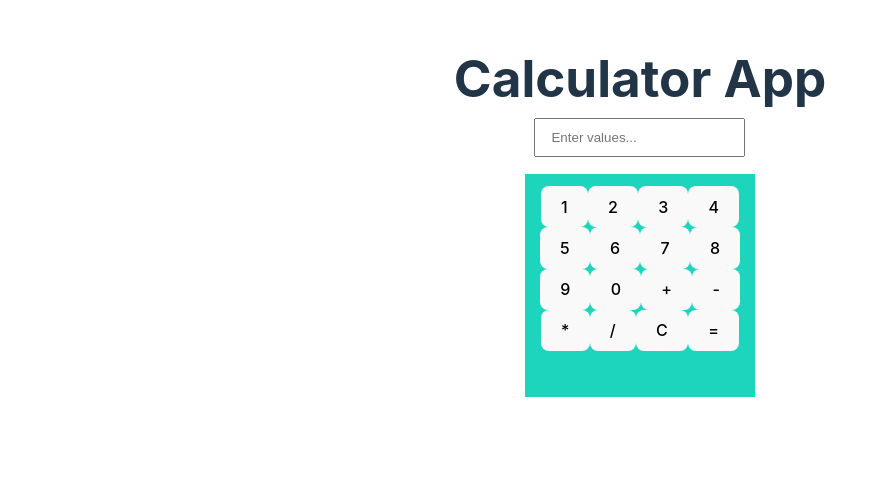
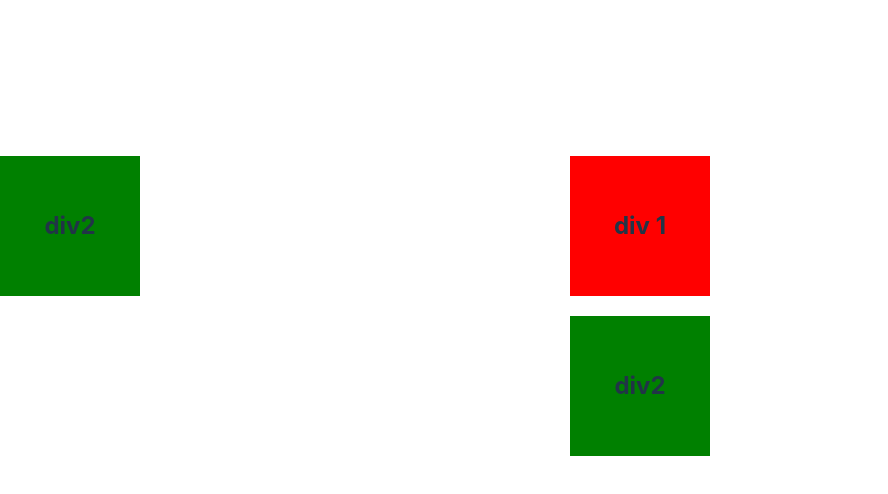
Before and after one commit to uphadeshrikant712/Daily-Coding-Challanges, a React (Vite) app in the folder 2.Tasks/: page / in a window 1280 px wide. Shown: the part 174-668 px from the top of the page, without its empty margins (0-888 px from the left). Built offline with nearby package versions, Linux system fonts and the light colour scheme.

Commit message:
Centering Div CSS Properties

```diff
--- a/2.Tasks/src/App.jsx
+++ b/2.Tasks/src/App.jsx
@@ -1,5 +1,5 @@
 import React from 'react';
-import './App.css';
+// import './App.css';
 import PasswordEye from './components/1.PasswordEyeToggle/PasswordEye';
 import Post from './components/2.Pagination/Post';
 import ImageCarouseal from './components/3.ImageCarouseal/ImageCarouseal';
@@ -16,6 +16,7 @@ import Model from './components/12.Model/Model';
 import Navbar from './components/13.SticyNavbar/Navbar';
 import Home from './components/13.SticyNavbar/Home';
 import Calculator from './components/14.Calculator/Calculator';
+import Centering from './components/15.Centering Div/Centering';
 
 const App = () => {
   return (
@@ -47,7 +48,9 @@ const App = () => {
       {/* <Navbar />
       <Home/> */}
 
-      <Calculator/>
+      {/* <Calculator/> */}
+
+      <Centering/>
     </div>
   )
 }
--- /dev/null
+++ b/2.Tasks/src/components/15.Centering Div/Centering.jsx
@@ -0,0 +1,21 @@
+import React from 'react'
+import './centering.css';
+
+const Centering = () => {
+  return (
+    <>
+    <div className="main">
+      <h2>div 1</h2>
+      </div>
+      <div className="main1">
+        <h2>div2</h2>
+      </div>
+      <div className="main2">
+        <h2>div2</h2>
+      </div>
+    </>
+
+  )
+}
+
+export default Centering
--- /dev/null
+++ b/2.Tasks/src/components/15.Centering Div/centering.css
@@ -0,0 +1,36 @@
+.main
+{
+  width: 140px;
+  height: 140px;
+  background-color: red;
+  display: flex;
+  align-items: center;
+  justify-content: center;
+  position: absolute;
+}
+.main1
+{
+margin-top: 20vh;
+width: 140px;
+  height: 140px;
+  background-color: green;
+  position: absolute;
+  top: 50%;
+  left: 50%;
+  transform: translate(-50%,-50%);
+}
+.main1 h2{
+  position: absolute;
+  top: 50%;
+  left: 50%;
+  transform: translate(-50%,-50%);
+
+}
+.main2
+{
+  width: 140px;
+  height: 140px;
+  background-color: green;
+  display: grid;
+  place-items: center;
+}
```
